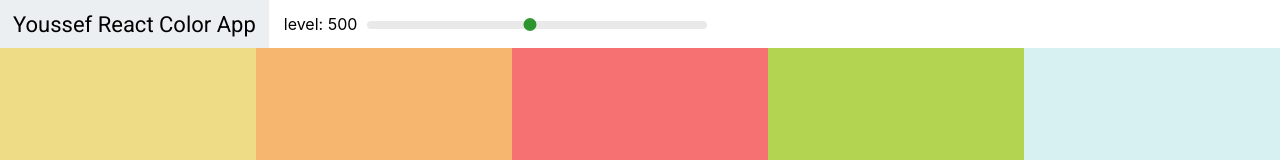
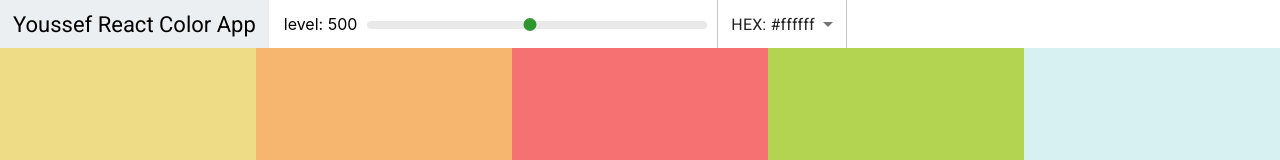
Before and after one commit to DrYoussefTemraz/ColorsApp-Youssef, a React (Create React App) app: page / in a window 1280 px wide. Shown: the top 160 px of the page. Built offline with nearby package versions, Linux system fonts and the light colour scheme.

Commit message:
handlechanfe and handle format of both parent and child component

```diff
--- a/package.json
+++ b/package.json
@@ -3,6 +3,9 @@
   "version": "0.1.0",
   "private": true,
   "dependencies": {
+    "@emotion/react": "^11.11.3",
+    "@emotion/styled": "^11.11.0",
+    "@mui/material": "^5.15.5",
     "@testing-library/jest-dom": "^5.17.0",
     "@testing-library/react": "^13.4.0",
     "@testing-library/user-event": "^13.5.0",
--- a/src/Navbar.js
+++ b/src/Navbar.js
@@ -1,11 +1,27 @@
 import React, { Component } from "react";
+import Select, { SelectChangeEvent } from "@mui/material/Select";
+import MenuItem from "@mui/material/MenuItem";
+
 import Slider from "rc-slider";
 import "rc-slider/assets/index.css";
 import "./Navbar.css";
 
 class Navbar extends Component {
+  constructor(props) {
+    super(props);
+    this.state = {
+      format: "hex",
+    };
+    this.handleChange = this.handleChange.bind(this);
+  }
+  handleChange(e) {
+    this.setState({ format: e.target.value });
+    this.props.handleChange(e.target.value);
+  }
   render() {
-    const { level, changeLevel } = this.props;
+    const { level, changeLevel, handleChange } = this.props;
+    const { format } = this.state;
+
     return (
       <header className="Navbar">
         <div className="logo">
@@ -23,6 +39,13 @@
             />
           </div>
         </div>
+        <div className="select-container">
+          <Select value={format} onChange={this.handleChange}>
+            <MenuItem value="hex">HEX: #ffffff </MenuItem>
+            <MenuItem value="rgb">rgb(255,255,255,255) </MenuItem>
+            <MenuItem value="rgba">rgba(255,255,255,255,0.1)</MenuItem>
+          </Select>
+        </div>
       </header>
     );
   }
--- a/src/Pallete.js
+++ b/src/Pallete.js
@@ -2,28 +2,38 @@
 import ColorBox from "./colorBox";
 import "./Palette.css";
 import Navbar from "./Navbar";
+import { Alert } from "@mui/material";
 class Pallete extends Component {
   constructor(props) {
     super(props);
     this.state = {
       level: 500,
+      format: "hex",
     };
     this.changeLevel = this.changeLevel.bind(this);
+    this.changeFormat = this.changeFormat.bind(this);
   }
   changeLevel(level) {
     this.setState({ level });
   }
+  changeFormat(val) {
+    this.setState({ format: val });
+  }
   render() {
     const { colors } = this.props.palette;
-    const { level } = this.state;
+    const { level, format } = this.state;
     // we will use slider liberary to make the levels change from 50 to 900 "npm install --save rc-slider"
     const colorBoxes = colors[level].map((color) => (
       // background having key of color and value of name which been passed to coloBox component
-      <ColorBox background={color.hex} name={color.name} />
+      <ColorBox background={color[format]} name={color.name} />
     ));
     return (
       <div className="Palette">
-        <Navbar level={level} changeLevel={this.changeLevel} />
+        <Navbar
+          level={level}
+          changeLevel={this.changeLevel}
+          handleChange={this.changeFormat}
+        />
         {/* Navbar goes here */}
         <div className="Palette-colors">
           {colorBoxes}
```
Also changed, not shown: 1 other file (tests, documents, lock files or other folders).
